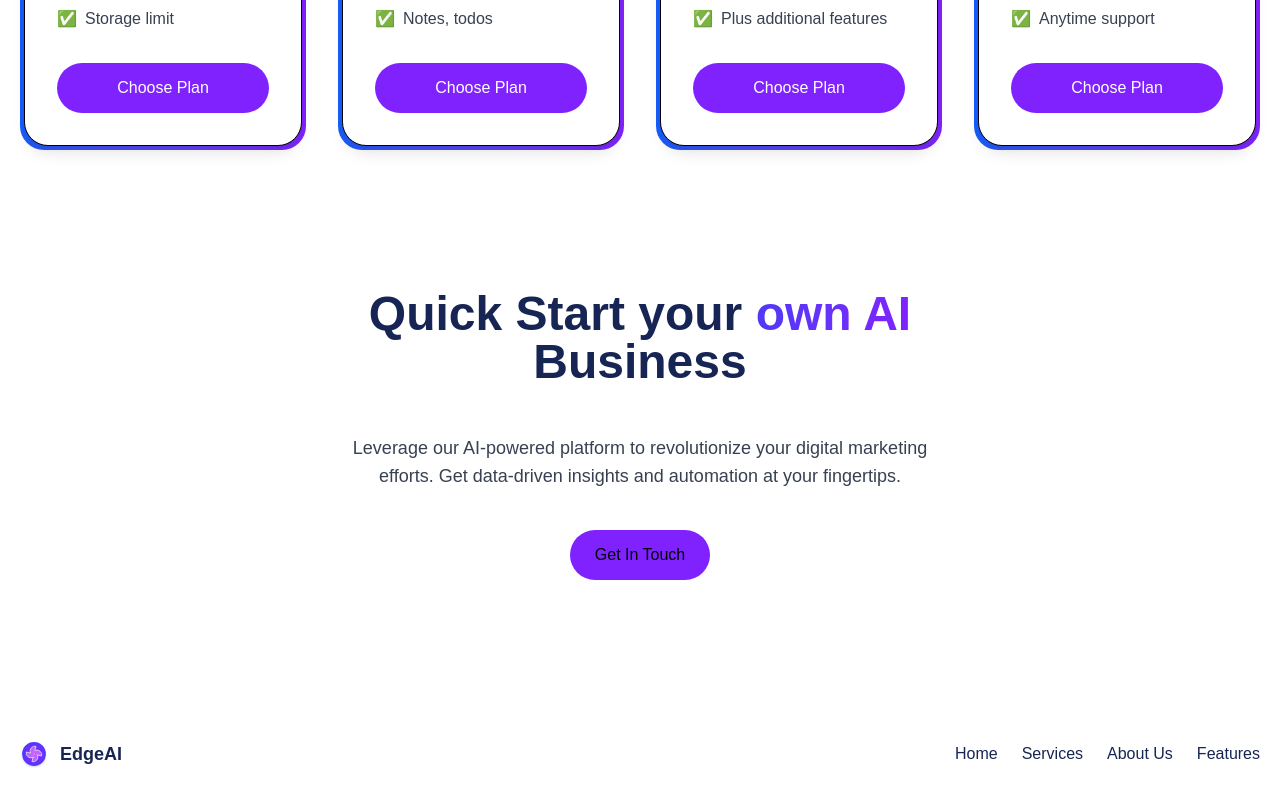
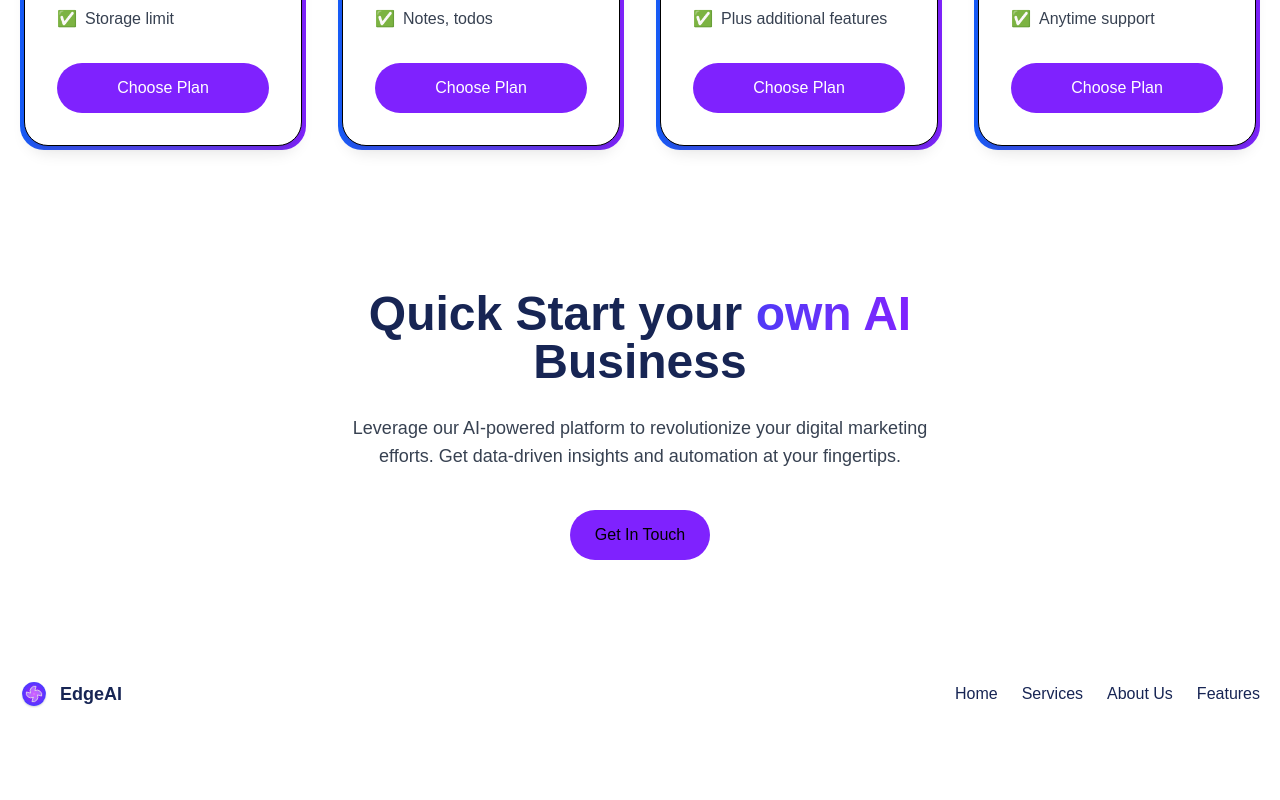
Before and after one commit to hienthan/landing-page, a React (Vite) app: page / in a window 1280 px wide. Shown: the part 2348-3148 px from the top of the page. After the commit the page ends 3088 px from the top, so only its background shows below. Built offline with nearby package versions, Linux system fonts and the light colour scheme.

Commit message:
Minor fixes.

```diff
--- a/src/App.tsx
+++ b/src/App.tsx
@@ -1,6 +1,5 @@
 import Hero from "./components/sections/Hero";
 import {Layout} from "./components/Layout";
-import { Brands } from "./components/sections/Brands";
 import { Services } from "./components/sections/Services";
 import { AboutUs } from "./components/sections/AboutUs";
 import { Pricing } from "./components/sections/Pricing";
@@ -10,7 +9,6 @@ const App = () => {
   return (
     <Layout title="heyQ - Voice-Powered Productivity">
       <Hero />
-      {/* <Brands /> */}
       <Services />
       <AboutUs />
       <Pricing />
--- a/src/components/sections/CallToAction.tsx
+++ b/src/components/sections/CallToAction.tsx
@@ -4,7 +4,7 @@ import { Paragraph } from "../shared/Paragraph";
 
 export const CTA = () => {
   return (
-    <section className="pb-20 relative">
+    <section className="pb-10 relative">
       <Container>
         <div className="relative rounded-2xl overflow-hidden">
           <div className="relative z-10 mx-auto text-center max-w-xl md:max-w-2xl py-8 md:py-10 px-6 md:px-8">
@@ -15,7 +15,7 @@ export const CTA = () => {
               </span>{" "}
               Business
             </h1>
-            <Paragraph className="pt-10">
+            <Paragraph className="pt-5">
               Leverage our AI-powered platform to revolutionize your digital
               marketing efforts. Get data-driven insights and automation at your
               fingertips.
```
